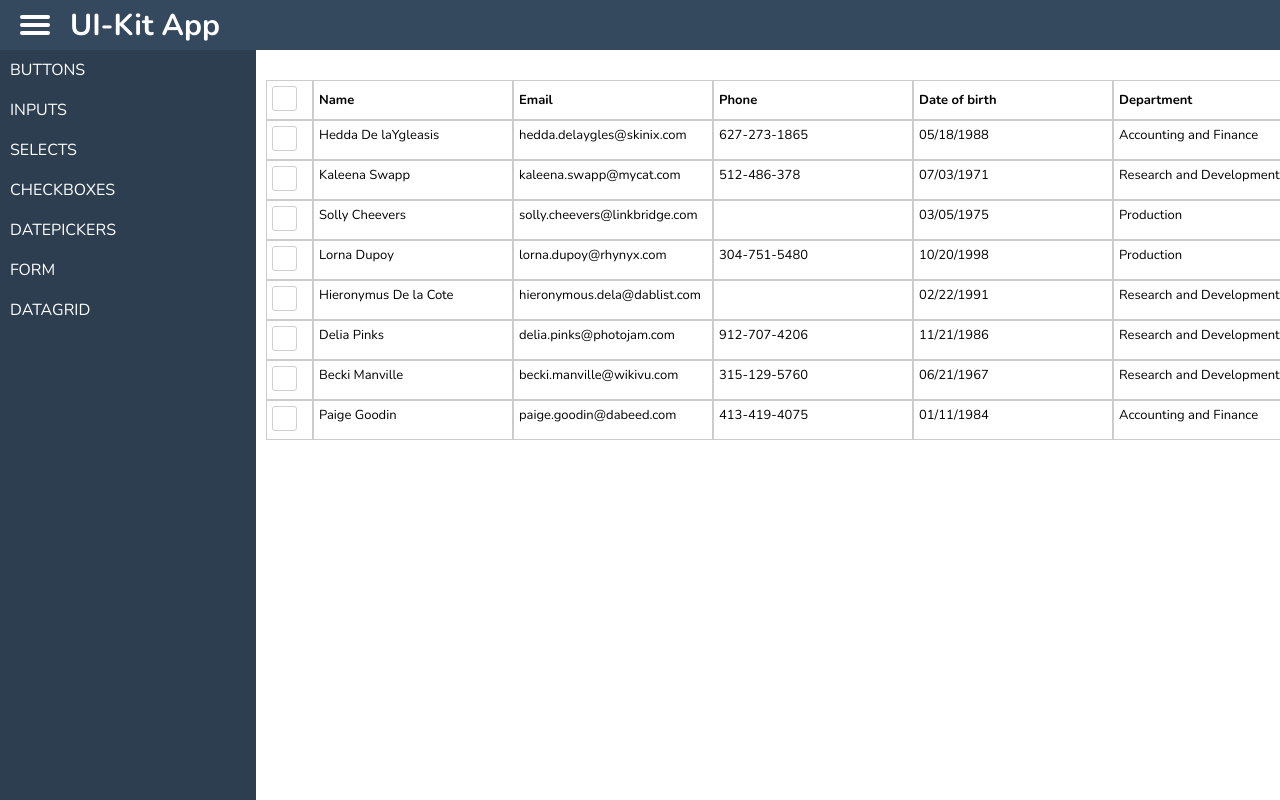
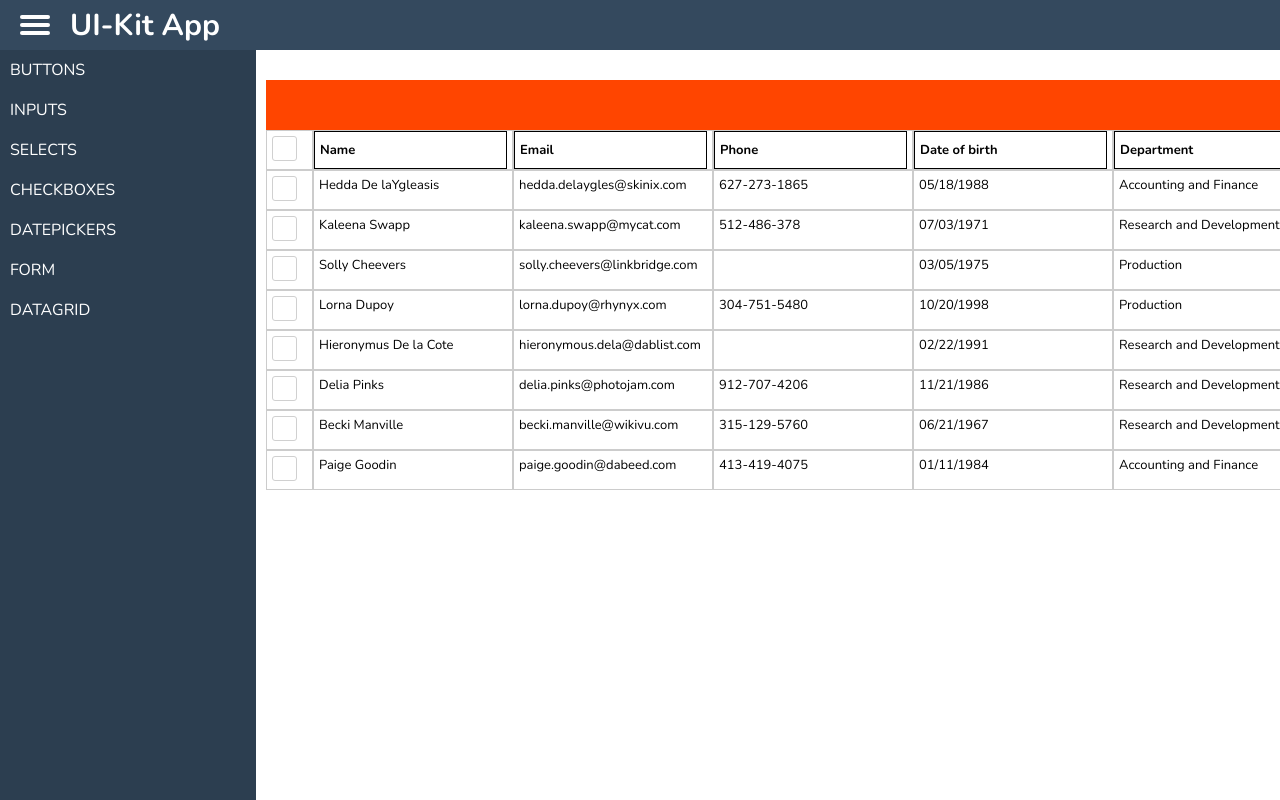
Before and after one commit to a-korkin/ui-kit-v1, a React (Create React App) app: page /datagrid in a window 1280 px wide. Shown: the top 800 px of the page. Built offline with nearby package versions, Linux system fonts and the light colour scheme.

Commit message:
group toolbar started

```diff
--- a/src/ui/DataGrid/Column.tsx
+++ b/src/ui/DataGrid/Column.tsx
@@ -26,8 +26,17 @@ const Column: React.FC<ICellProps> = ({column, width, height, sorted, setCurrent
         e.preventDefault();
     }
 
-    const dragEndHandler = (e: React.DragEvent<HTMLDivElement>) => {
+    const dragEndHandler = (e: React.DragEvent<HTMLDivElement>, col: ICell) => {
         e.preventDefault();
+        // console.log(e.dataTransfer);
+        // console.log(col);
+        // console.log(e);
+    }
+
+    const dragEnterHandler = (e: React.DragEvent<HTMLDivElement>, col: ICell) => {
+        e.preventDefault();
+        e.dataTransfer.effectAllowed = "all";
+        console.log("fdsafds");
     }
 
     const dragOverHandler = (e: React.DragEvent<HTMLDivElement>) => {
@@ -37,6 +46,7 @@ const Column: React.FC<ICellProps> = ({column, width, height, sorted, setCurrent
     const dropHandler = (e: React.DragEvent<HTMLDivElement>, col: ICell) => {
         e.preventDefault();
         dropColumn(col);
+        // console.log(e.dataTransfer);
     }
 
     const colClickHandler = (e: React.MouseEvent<HTMLDivElement>) => {
@@ -65,8 +75,9 @@ const Column: React.FC<ICellProps> = ({column, width, height, sorted, setCurrent
                 className="col-header"
                 draggable={true}
                 onDragStart={e => dragStartHandler(e, column)}
+                onDragEnter={e => dragEnterHandler(e, column)}
                 onDragLeave={dragLeaveHandler}
-                onDragEnd={dragEndHandler}
+                onDragEnd={e => dragEndHandler(e, column)}
                 onDragOver={dragOverHandler}
                 onDrop={e => dropHandler(e, column)}
                 onClick={e => colClickHandler(e)}
--- a/src/ui/DataGrid/DataGrid.scss
+++ b/src/ui/DataGrid/DataGrid.scss
@@ -1,15 +1,17 @@
+.group-toolbar {
+    height: 5rem;
+    background-color: orangered;
+}
 .grid {
     display: grid;
     grid-template-columns: repeat(7, min-content);
 
+    &-header {
+        display: contents;
+    }
+
     &-row {
         display: contents;
-
-
-        & > .grid-column-data,
-        & > .react-resizable {
-            // transition: all .1s;
-        }
 
         &.selected > .grid-column-data,
         &.selected > .react-resizable {
@@ -34,6 +36,7 @@
         align-items: center;
         padding: .5rem;
         cursor: pointer;
+        border: .1rem solid #000;
 
         &-sort {
             &.allow {
--- a/src/ui/DataGrid/DataGrid.tsx
+++ b/src/ui/DataGrid/DataGrid.tsx
@@ -183,9 +183,24 @@ const DataGrid: React.FC<IDataGridProps> = ({headers, data}) => {
         return rows;
     }
 
+    const dd = (e: React.DragEvent<HTMLDivElement>) => {
+        e.preventDefault();
+        console.log("fdsfds");
+        console.log(e.dataTransfer);
+    }
+
     return (
+        <div className="grid-wrapper">
+        <div
+            className="group-toolbar"
+            // draggable={true}
+            // onDrop={dd}
+            // onDropCapture={dd}
+            // onDragCapture={dd}
+        ></div>
+
             <div className="grid">
-            <div className={"grid-row"}>
+                <div className="grid-header">
                     <div className="grid-column-data">
                         <Checkbox
                             id="main"
@@ -212,6 +227,7 @@ const DataGrid: React.FC<IDataGridProps> = ({headers, data}) => {
                     createRows(dataColumns.sort(sortDataColumns))
                 }
             </div>
+        </div>
     );
 }
 
```
Lines whose indentation alone changed are shown as unchanged.
